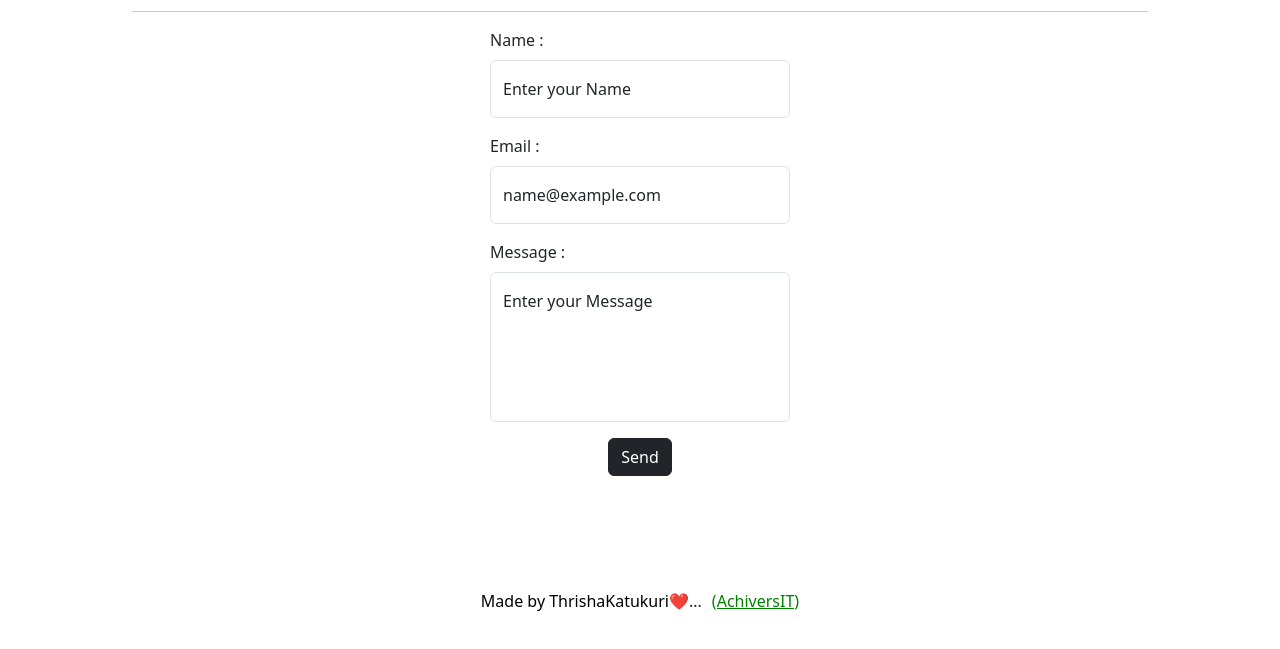
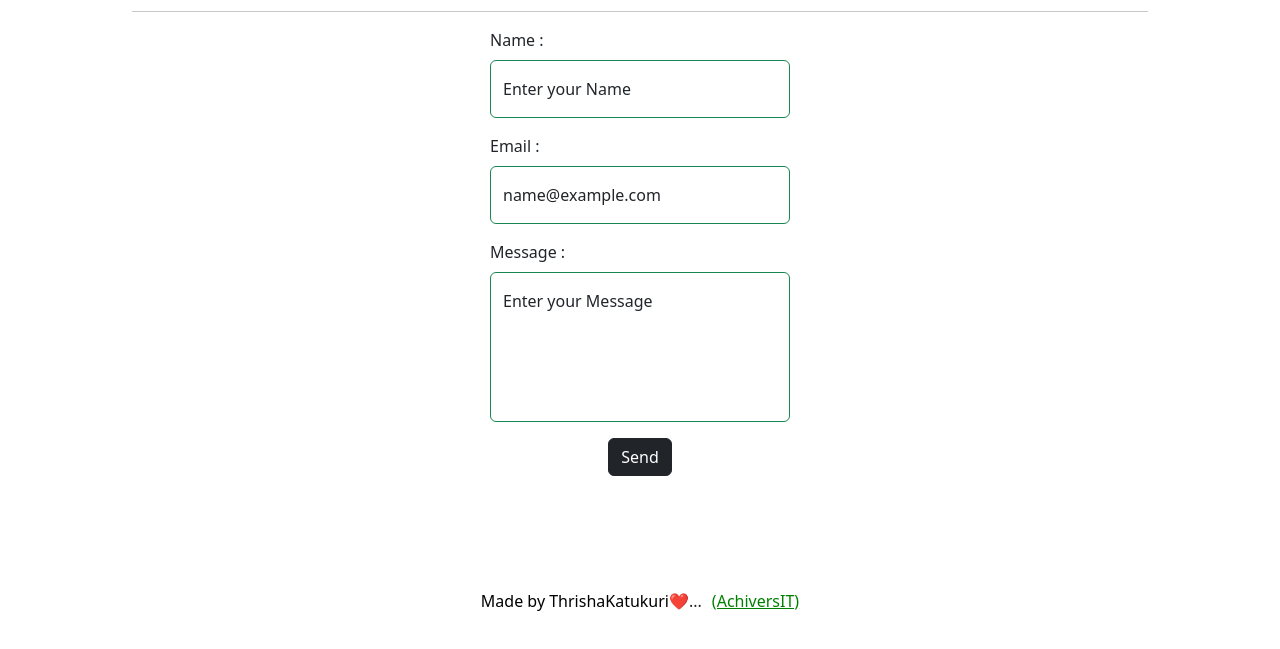
Before and after one commit to thrishakatukuri/Trendyra, a plain HTML site: page 4.Contact.html in a window 1280 px wide. Shown: the part 213-862 px from the top of the page. Drawn offline with nearby package versions, Linux system fonts and the light colour scheme; no server answers.

Commit message:
tittle icon

```diff
--- a/4.Contact.html
+++ b/4.Contact.html
@@ -4,6 +4,7 @@
     <meta charset="UTF-8">
     <meta name="viewport" content="width=device-width, initial-scale=1.0">
     <title>Contact</title>
+    <link rel="icon"sizes="350x350"  href="./Assets/images/title-icon1.jpg" type="image/png">
     <link rel="stylesheet" href="./style.css">
     <link rel="stylesheet" href="https://cdnjs.cloudflare.com/ajax/libs/font-awesome/6.7.2/css/all.min.css">
     <link href="https://cdn.jsdelivr.net/npm/bootstrap@5.3.5/dist/css/bootstrap.min.css" rel="stylesheet" integrity="sha384-SgOJa3DmI69IUzQ2PVdRZhwQ+dy64/BUtbMJw1MZ8t5HZApcHrRKUc4W0kG879m7" crossorigin="anonymous">
@@ -34,19 +35,19 @@
                 <div id="subinput">
                     <label class="form-label" for="">Name :</label>
                 <div class="form-floating mb-3" id="inputs">
-                <input type="text" class="form-control"  name="" id="floatingName" placeholder="Enter name">
+                <input type="text" class="form-control border border-success "  name="" id="floatingName" placeholder="Enter name">
                  <label class="form-label" for=""> Enter your Name </label>
                 </div>
 
                 <label  class="form-label" for="">Email :</label>
                 <div class="form-floating mb-3" id="inputs">
-                <input type="email" class="form-control" name="" id="floatingEmail" placeholder="Enter name">
+                <input type="email" class="form-control border border-success" name="" id="floatingEmail" placeholder="Enter name">
                  <label  class="form-label" for=""> name@example.com </label>
                 </div>
 
                 <label  class="form-label" for="">Message :</label>
                  <div class="form-floating mb-3" id="inputs">
-                 <input type="textarea"  class="form-control" name="" id="floatingMessage" placeholder="Enter name">
+                 <input type="textarea"  class="form-control border border-success" name="" id="floatingMessage" placeholder="Enter name">
                  <label  class="form-label" for=""> Enter your Message </label>
                 </div>
 
```
Also changed, not shown: 1.Home.html (+2 -1 lines), 2.Products.html (+1 -0 lines), 3.About.html (+1 -0 lines), 5.Login.html (+2 -0 lines), 6.Registor.html (+1 -0 lines), 7.Cart.html (+1 -0 lines), Assets/images/title-icon.webp (added), Assets/images/title-icon1.jpg (added).
